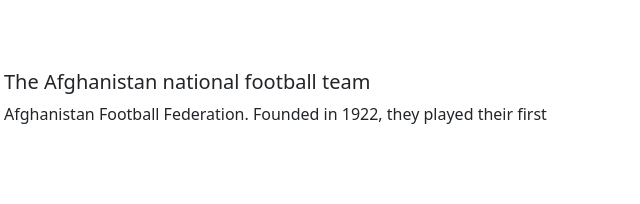
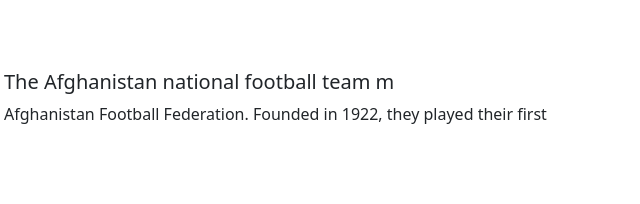
Before and after one commit to Mahdi-Niazi/Afghanistan-National-Football-Team, a website: page index.html in a window 1280 px wide. Shown: the part 2580-2784 px from the top of the page, 381-1021 px from the left. Drawn offline with nearby package versions, Linux system fonts and the light colour scheme.

Commit message:
add m to the text

```diff
--- a/index.html
+++ b/index.html
@@ -204,7 +204,7 @@
                         </div>
                         <div class="col-md-9 col-sm-6">
                            <h5>
-                               The Afghanistan national football team
+                               The Afghanistan national football team m
                             </h5>
                             <p>
                             Afghanistan Football Federation. Founded in 1922, they played their first
```
